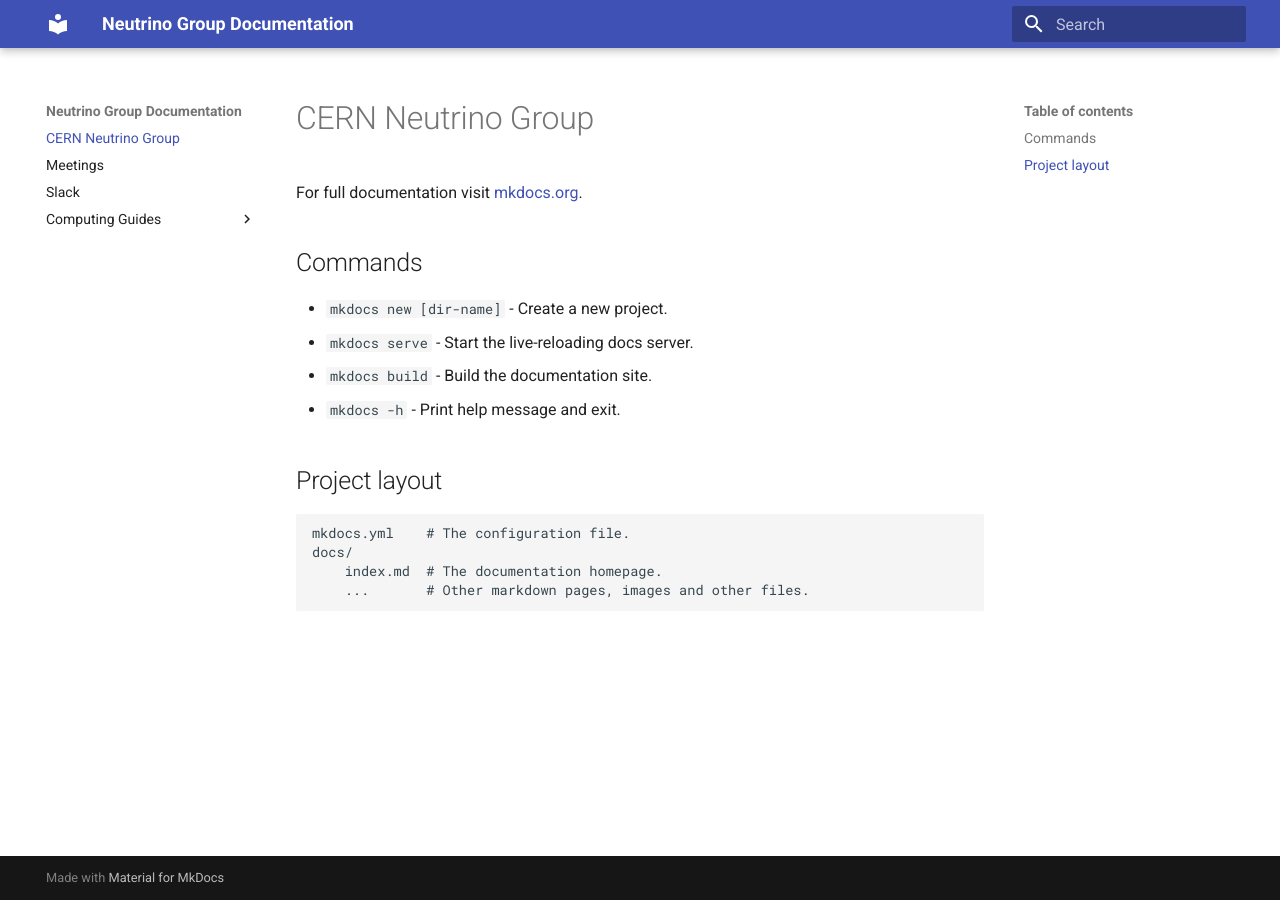
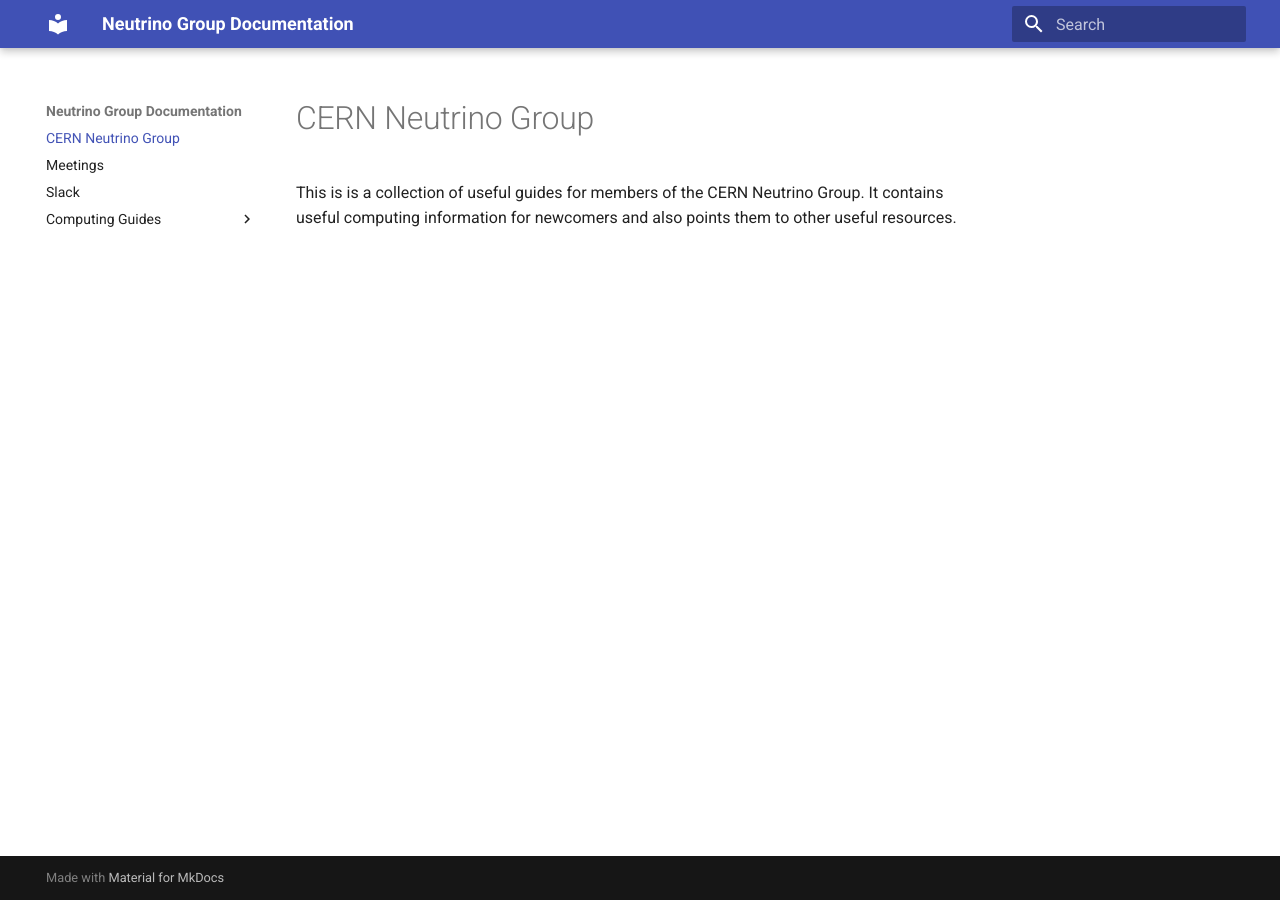
Before and after one commit to neutrino-cern/neutrino-cern.github.io, an MkDocs documentation site: the page built from docs/index.md, in a window 1280 px wide. Built offline with MkDocs 1.6.1 and Material for MkDocs 9.7.7, drawn with Linux system fonts in a browser that asks for light colours.

Commit message:
Changing main page

```diff
--- a/docs/index.md
+++ b/docs/index.md
@@ -1,17 +1,3 @@
 # CERN Neutrino Group
 
-For full documentation visit [mkdocs.org](https://www.mkdocs.org).
-
-## Commands
-
-* `mkdocs new [dir-name]` - Create a new project.
-* `mkdocs serve` - Start the live-reloading docs server.
-* `mkdocs build` - Build the documentation site.
-* `mkdocs -h` - Print help message and exit.
-
-## Project layout
-
-    mkdocs.yml    # The configuration file.
-    docs/
-        index.md  # The documentation homepage.
-        ...       # Other markdown pages, images and other files.
+This is is a collection of useful guides for members of the CERN Neutrino Group. It contains useful computing information for newcomers and also points them to other useful resources.
```
